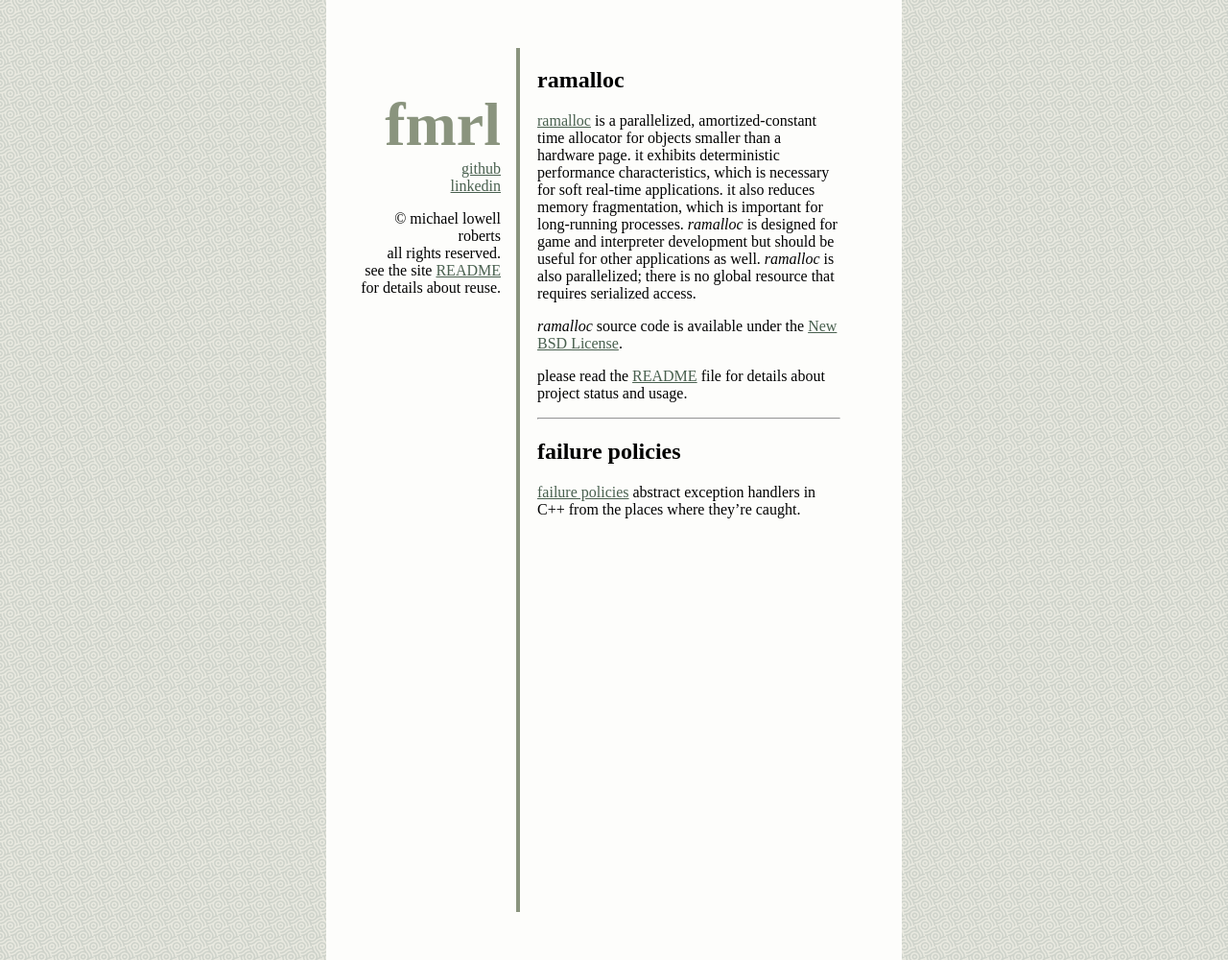
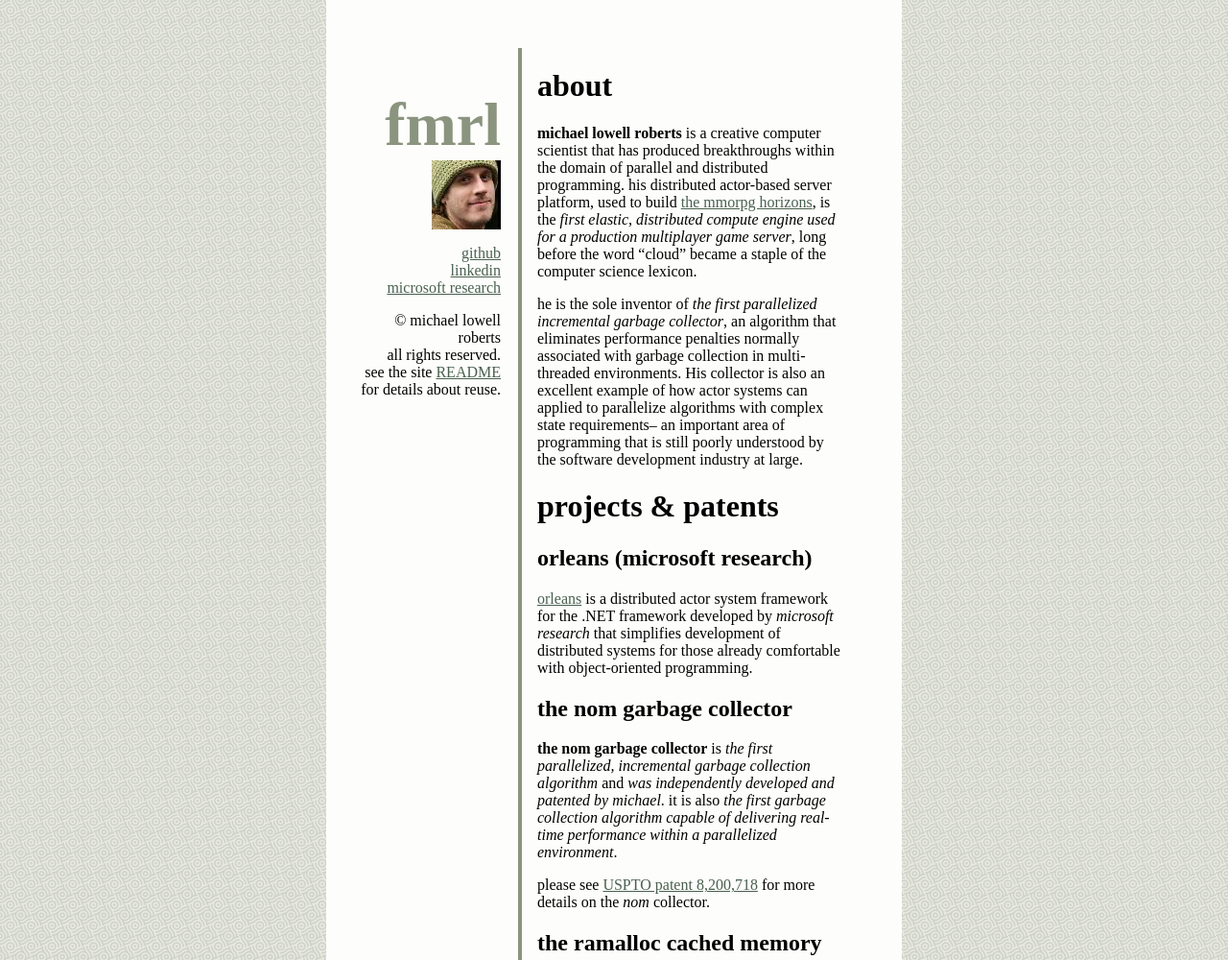
Before and after one commit to fmrl/fmrl.github.com, a Jekyll site: the page built from index.markdown, in a window 1280 px wide. Shown: the whole page at 96% size. Built offline with Jekyll 4.4.1, drawn with Linux system fonts in a browser that asks for light colours; some web fonts are replaced; some of the changed text lies outside the part shown.

Commit message:
updated with bio and recent projects.

```diff
--- a/_config.yml
+++ b/_config.yml
@@ -1 +1 @@
-auto: true
+safe: true
--- a/_includes/links.html
+++ b/_includes/links.html
@@ -1,6 +1,8 @@
 <a href="http://github.com/fmrl">github</a>
 <br>
 <a href="http://www.linkedin.com/pub/michael-lowell-roberts/2/834/881">linkedin</a>
+<br>
+<a href="http://research.microsoft.com/en-us/people/mirobert">microsoft research</a>
 <br>
 <p>&copy; michael lowell roberts<br>
    all rights reserved.<br>
--- a/_layouts/front.html
+++ b/_layouts/front.html
@@ -16,6 +16,8 @@
       <div id="left-column">
 	 <div id="left-content">
 	    <h1 class="title">fmrl</h1>
+        <img src="images/mlr-portrait.jpg" alt="portrait"/>
+        <p/>
 	    {% include links.html %}
 	 </div>
       </div>
--- a/index.markdown
+++ b/index.markdown
@@ -3,25 +3,48 @@
 title: fmrl
 ---
 
-ramalloc
---------
+about
+=====
 
-[ramalloc][ramalloc] is a parallelized, amortized-constant time allocator for objects smaller than a hardware page. it exhibits deterministic performance characteristics, which is necessary for soft real-time applications. it also reduces memory fragmentation, which is important for long-running processes. *ramalloc* is designed for game and interpreter development but should be useful for other applications as well. *ramalloc* is also parallelized; there is no global resource that requires serialized access.
+**michael lowell roberts** is a creative computer scientist that has produced breakthroughs within the domain of parallel and distributed programming. his distributed actor-based server platform, used to build [the mmorpg horizons][horizons], is the *first elastic, distributed compute engine used for a production multiplayer game server*, long before the word "cloud" became a staple of the computer science lexicon.
 
-*ramalloc* source code is available under the [New BSD
-License][ramalloc/license].
+he is the sole inventor of *the first parallelized incremental garbage collector*, an algorithm that eliminates performance penalties normally associated with garbage collection in multi-threaded environments. His collector is also an excellent example of how actor systems can applied to parallelize algorithms with complex state requirements-- an important area of programming that is still poorly understood by the software development industry at large.
+
+projects & patents
+==================
+
+orleans (microsoft research)
+----------------------------
+
+[orleans][orleans] is a distributed actor system framework for the .NET framework developed by *microsoft research* that simplifies development of distributed systems for those already comfortable with object-oriented programming.
+
+the nom garbage collector
+-------------------------
+
+**the nom garbage collector** is *the first parallelized, incremental garbage collection algorithm* and *was independently developed and patented by michael*. it is also *the first garbage collection algorithm capable of delivering real-time performance within a parallelized environment*.
+
+please see [USPTO patent 8,200,718][nom/patent] for more details on the *nom* collector.
+
+the **ramalloc** cached memory allocator
+----------------------------------------
+
+[ramalloc][ramalloc] is a parallelized, amortized-constant time memory allocator for objects smaller than a hardware page. it exhibits deterministic performance characteristics, which is necessary for soft real-time applications. it also reduces memory fragmentation, which is important for long-running processes. *ramalloc* is designed for game and interpreter development but should be useful for other applications as well. *ramalloc* is also parallelized; there is no global resource that requires serialized access.
+
+the *ramalloc* source code is available under the [new BSD
+license][ramalloc/license].
 
 please read the [README][ramalloc/readme] file for details about project status and usage.
 
-[ramalloc]: http://github.com/fmrl/ramalloc
+failure policies for C++
+------------------------
+
+[failure policies][nyan/fail_policy] are an experiment in abstracting exception handlers in C++ from the places where they're caught.
+
+
+[nom/patent]: http://patft.uspto.gov/netacgi/nph-Parser?Sect1=PTO1&Sect2=HITOFF&d=PALL&p=1&u=%2Fnetahtml%2FPTO%2Fsrchnum.htm&r=1&f=G&l=50&s1=8200718.PN.&OS=PN/8200718&RS=PN/8200718
+[nyan/fail_policy]: http://github.com/fmrl/nyan/blob/master/doc/failure-policies.markdown
+[orleans]: https://research.microsoft.com/en-us/projects/orleans
 [ramalloc/license]: http://github.com/fmrl/ramalloc/blob/master/LICENSE.markdown
 [ramalloc/readme]: http://github.com/fmrl/ramalloc/blob/master/README.markdown
-
----
-
-failure policies
-----------------
-
-[failure policies][nyan/fail_policy] abstract exception handlers in C++ from the places where they’re caught.
-
-[nyan/fail_policy]: http://github.com/fmrl/nyan/blob/master/doc/failure-policies.markdown
+[ramalloc]: http://github.com/fmrl/ramalloc
+[horizons]: http://en.wikipedia.org/wiki/Horizons:_Empire_of_Istaria
--- a/stylesheets/front.css
+++ b/stylesheets/front.css
@@ -1,14 +1,18 @@
 /* color theme: http://kuler.adobe.com/#themeID/1921635 */
+html
+{
+    min-height: 100%;
+}
 
-body, html
+body
 {
    margin: 0;
    padding: 0;
    color: black;
    font-family: "Gentium Basic", "Fanwood Text", serif;
-   /*background-image: url(/images/patterncooler.com/oriental-wave-and-dot-light.png); */
    background-image: url(/images/patterncooler.com/oriental-wave-and-dot-light.png);
    background-repeat: repeat;
+   height: 100%;
 }
 
 a:link
@@ -52,21 +56,20 @@
 
 #main
 {
-   height: 100%;
    width: 600px;
    margin-left: auto;
    margin-right: auto;
    padding-top: 50px;
    padding-bottom: 50px;
-   display: block;
    background: #fdfdfb;
+   position: absolute;
+   left: 0;
+   right: 0;
 }
 
 #left-column
 {
    width: 33%;
-   height: 100%;
-   border-right: 4px solid #8a947e;
    float: left;
 }
 
@@ -74,6 +77,7 @@
 {
    width: 66%;
    float: right;
+   border-left: 4px solid #8a947e;
 }
 
 #left-content
```
Also changed, not shown: images/mlr-portrait.jpg (added).
